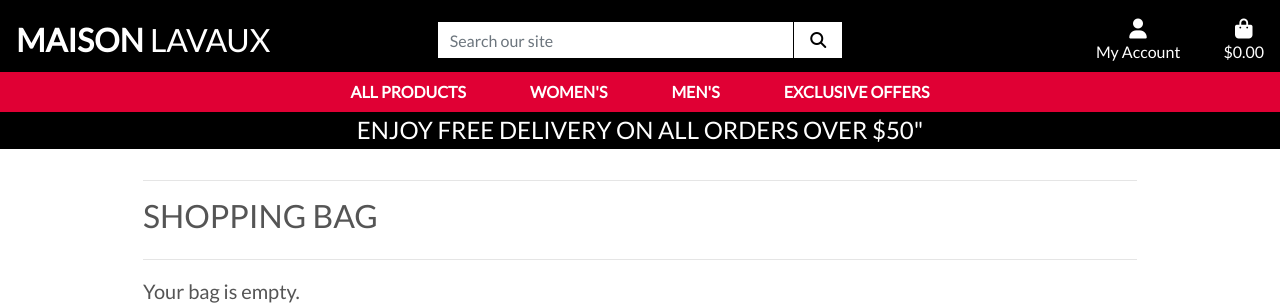
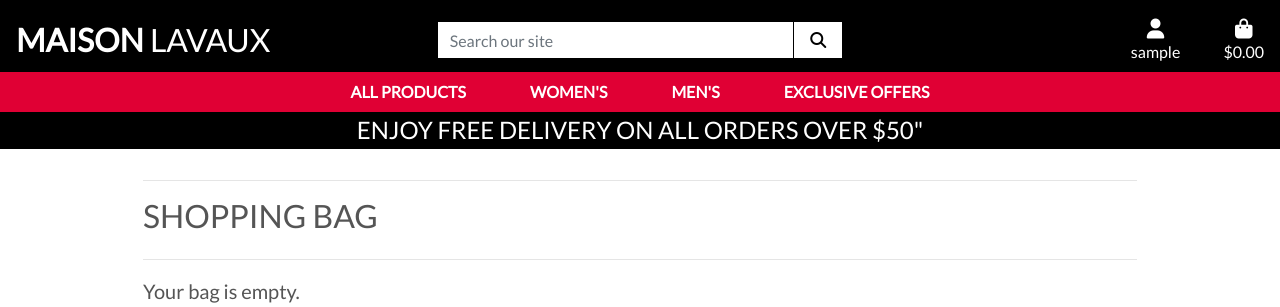
Before and after one commit to jdohertydev/maison_lavaux, a Django app: page /bag/ in a window 1280 px wide. Shown: the top 307 px of the page. Run offline with Django 3.2, Linux system fonts and the light colour scheme; the visitor is signed in with stand-in values (Sample User, id 1); parts of the project's set-up code (start-up, migrations or seed data) failed here and were passed over; some libraries are stand-ins or nearby versions.

Commit message:
Update My Account dropdown to display username when logged in

```diff
--- a/templates/base.html
+++ b/templates/base.html
@@ -72,7 +72,13 @@
                             aria-haspopup="true" aria-expanded="false">
                             <div class="text-center">
                                 <i class="fas fa-user fa-lg"></i>
-                                <p class="my-0">My Account</p>
+                                <p class="my-0">
+                                    {% if request.user.is_authenticated %}
+                                    {{ request.user.username }}
+                                    {% else %}
+                                    My Account
+                                    {% endif %}
+                                </p>
                             </div>
                         </a>
                         <div class="dropdown-menu border-0" aria-labelledby="user-options">
@@ -88,6 +94,7 @@
                             {% endif %}
                         </div>
                     </li>
+
 
                     <!-- Shopping Bag -->
                     <li class="list-inline-item">
@@ -167,10 +174,14 @@
                 <div class="col-12 col-md-4 text-center mb-3 mb-md-0">
                     <h5 class="text-decoration-underline"><strong>Follow Us</strong></h5>
                     <ul class="list-inline">
-                        <li class="list-inline-item"><a href="https://facebook.com" target="_blank" class="text-white" rel="noopener noreferrer"><i class="fab fa-facebook fa-lg"></i></a></li>
-                        <li class="list-inline-item"><a href="https://twitter.com" target="_blank" class="text-white" rel="noopener noreferrer"><i class="fab fa-twitter fa-lg"></i></a></li>
-                        <li class="list-inline-item"><a href="https://instagram.com" target="_blank" class="text-white" rel="noopener noreferrer"><i class="fab fa-instagram fa-lg"></i></a></li>
-                        <li class="list-inline-item"><a href="https://linkedin.com" target="_blank" class="text-white" rel="noopener noreferrer"><i class="fab fa-linkedin fa-lg"></i></a></li>
+                        <li class="list-inline-item"><a href="https://facebook.com" target="_blank" class="text-white"
+                                rel="noopener noreferrer"><i class="fab fa-facebook fa-lg"></i></a></li>
+                        <li class="list-inline-item"><a href="https://twitter.com" target="_blank" class="text-white"
+                                rel="noopener noreferrer"><i class="fab fa-twitter fa-lg"></i></a></li>
+                        <li class="list-inline-item"><a href="https://instagram.com" target="_blank" class="text-white"
+                                rel="noopener noreferrer"><i class="fab fa-instagram fa-lg"></i></a></li>
+                        <li class="list-inline-item"><a href="https://linkedin.com" target="_blank" class="text-white"
+                                rel="noopener noreferrer"><i class="fab fa-linkedin fa-lg"></i></a></li>
                     </ul>
                 </div>
 
```
